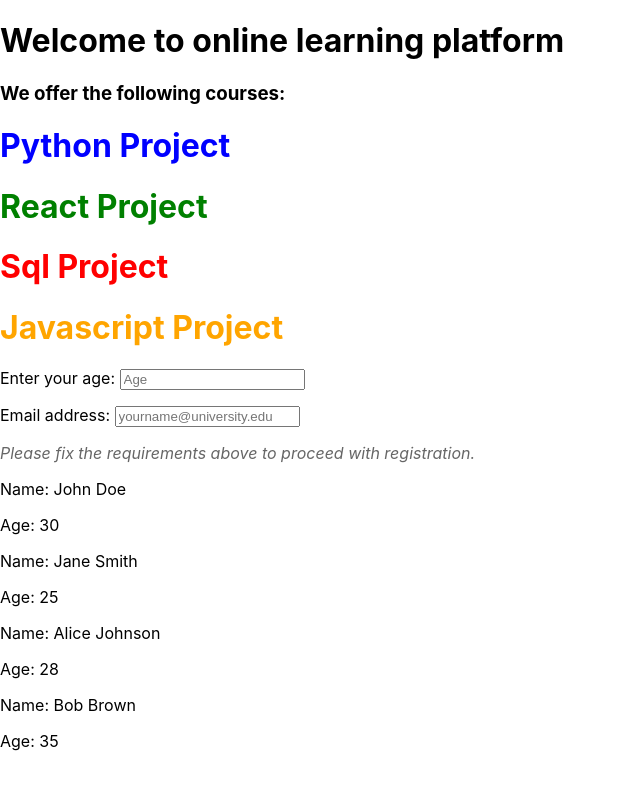
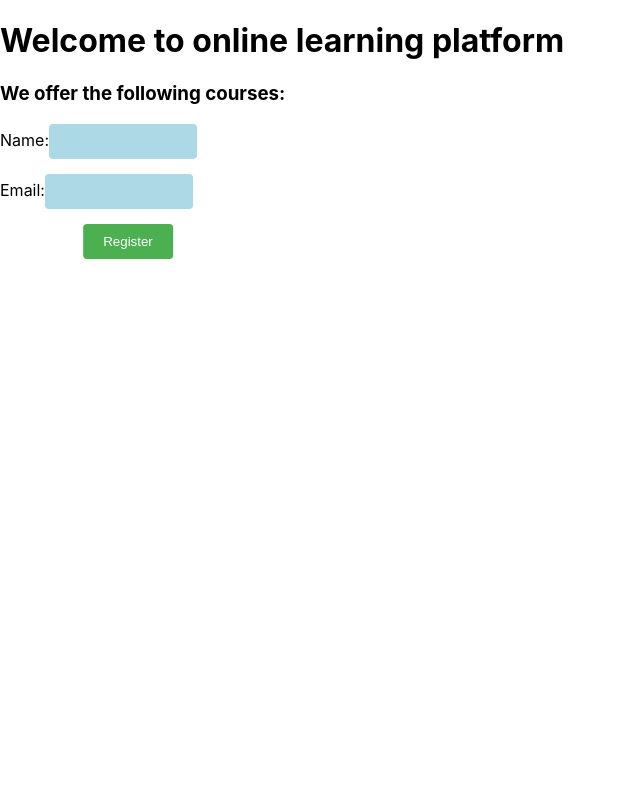
Before and after one commit to dearbhupi/reactMoyeMoye, a React (Create React App) app: page / in a window 1280 px wide. Shown: the top 790 px of the page, without its empty margins (0-640 px from the left). Built offline with nearby package versions, Linux system fonts and the light colour scheme.

Commit message:
basic form with color button added

```diff
--- a/src/App.js
+++ b/src/App.js
@@ -4,14 +4,16 @@ import HelloWorld from './pages/HelloWorld';
 import CourseTitlePage from './pages/CourseTitlePage';
 import RegisterForm from './pages/RegisterForm';
 import UserData from './utils/UserData';
+import Register from './pages/Register';
 
 function App() {
   return (
     <div className="App">
       <HelloWorld />
-      <CourseTitlePage/>
+      {/* <CourseTitlePage/>
       <RegisterForm/>
-      <UserData/>
+      <UserData/> */}
+      <Register/>
     </div>
   );
 }
--- /dev/null
+++ b/src/pages/Register.css
@@ -0,0 +1,28 @@
+.input-field {
+    /* width: 100%;
+    padding: 10px;
+    margin-bottom: 15px;
+    border: 1px solid #ccc;
+    border-radius: 4px; */
+
+    background-color: lightblue;
+    border: none;
+    padding: 10px;
+    margin-bottom: 15px;
+    border-radius: 4px;
+    width: 10%;
+}
+.button {
+    background-color: #4CAF50;
+    color: white;
+    padding: 10px 20px;
+    border: none;
+    border-radius: 4px;
+    cursor: pointer;
+    position: absolute;
+    left: 10%;
+    transform: translateX(-50%);
+}
+.button:hover {
+    background-color: #150993;
+}
--- /dev/null
+++ b/src/pages/Register.js
@@ -0,0 +1,39 @@
+import React, { useState } from 'react';
+import './Register.css';
+
+function Register() {
+  const [name, setName] = useState('');
+  const [email, setEmail] = useState('');
+
+  function handleSubmit(e) {
+    e.preventDefault();
+    console.log("Form submitted successfully!", { name, email });
+  }
+  return (
+    <form >
+      <div>
+        <label htmlFor="name">Name:</label>
+        <input className="input-field"
+          id="name"
+          type="text"
+          value={name}
+          onChange={(e) => setName(e.target.value)}
+        />
+      </div>
+      <div>
+        <label htmlFor="email">Email:</label>
+        <input className="input-field"
+          id="email"
+          type="email"
+          value={email}
+          onChange={(e) => setEmail(e.target.value)}
+        />
+      </div>
+      <button
+       className="button"
+       onClick={handleSubmit} type="submit">Register</button>
+    </form>
+  );
+}
+
+export default Register;
```
